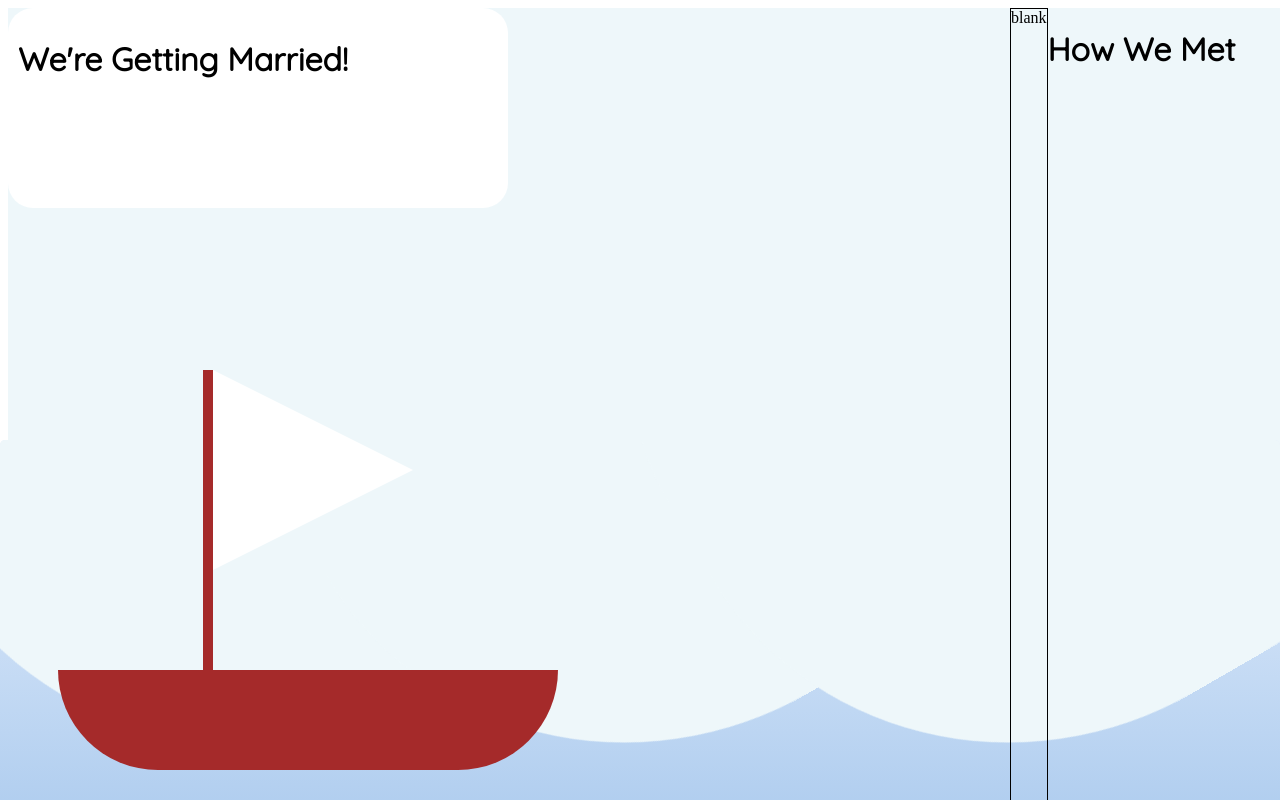
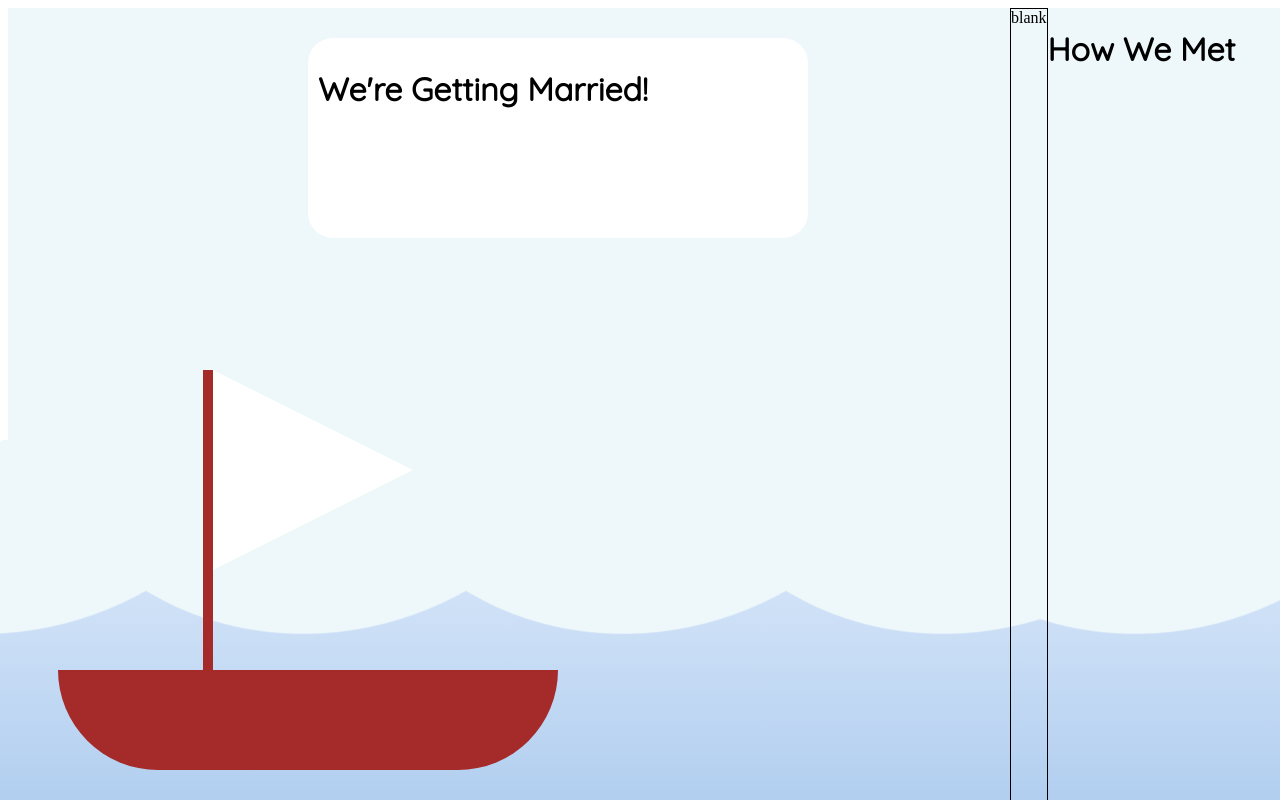
Before and after one commit to aileenmwong/wedding, a website: page index.html in a window 1280 px wide. Shown: the top 800 px of the page. Drawn offline with Linux system fonts and the light colour scheme.

Commit message:
adjust waves

```diff
--- a/index.html
+++ b/index.html
@@ -22,6 +22,8 @@
 			<div class="wave wave1"></div>
 			<div class="wave wave2"></div>
 			<div class="wave wave3"></div>
+			<div class="wave wave4"></div>
+			<div class="wave wave5"></div>
 		</div>
 	</div>
 	<div class="pageWrapper">
--- a/styles/scss/partials/_textboxes.scss
+++ b/styles/scss/partials/_textboxes.scss
@@ -4,6 +4,10 @@
 	background-color: white;
 	position: absolute;
 	border-radius: 25px;
+	margin-top: 30px;
+	margin-left: 300px;
+	margin-right: 300px;
+
 }
 
 .dottedLineBox {
--- a/styles/scss/partials/_wave.scss
+++ b/styles/scss/partials/_wave.scss
@@ -17,8 +17,8 @@
 }
 
 .wave {
-	width: 60%;
-	height: 200%;
+	width: 650px;
+	height: 700px;
 	position: absolute;
 	margin-left: -500px;
 	margin-top: -500px;
@@ -28,15 +28,23 @@
 }
 
 .wave1 {
-	left: 30%;
+	left: 15%;
 }
 
 .wave2 {
-	left: 60%;
+	left: 40%;
 }
 
 .wave3 {
+	left: 65%;
+}
+
+.wave4 {
 	left: 90%;
+}
+
+.wave5 {
+	left: 105%;
 }
 
 @keyframes wave {
```
Also changed, not shown: styles/css/style.css.
